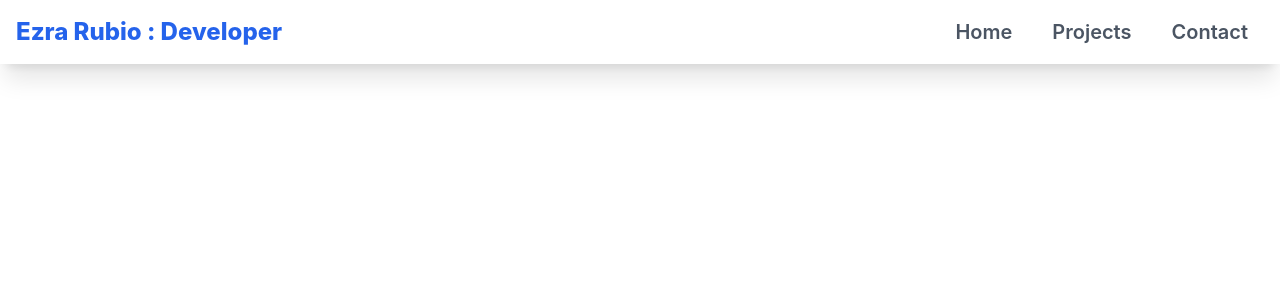
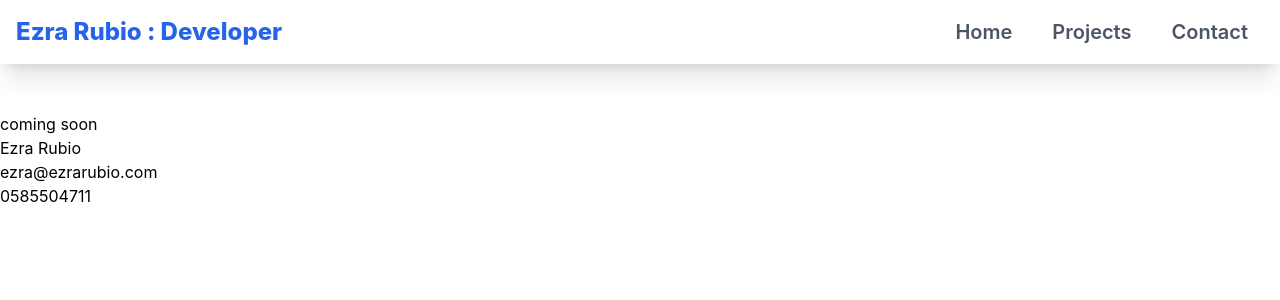
Before and after one commit to ezraRubio/portfolio-site, a Next.js app: page /contact in a window 1280 px wide. Shown: the top 300 px of the page. Built offline with nearby package versions, Linux system fonts and the light colour scheme.

Commit message:
coming soon fix (#6)

```diff
--- a/src/app/contact/page.tsx
+++ b/src/app/contact/page.tsx
@@ -1,5 +1,12 @@
 function Contact() {
-  return <h2 className="m-10">comming soon</h2>;
+  return (
+    <>
+      <h2 className="mt-28">coming soon</h2>
+      <h3> Ezra Rubio </h3>
+      <h3> ezra@ezrarubio.com</h3>
+      <h3> 0585504711 </h3>
+    </>
+  );
 }
 
 export default Contact;
--- a/src/app/page.tsx
+++ b/src/app/page.tsx
@@ -39,7 +39,7 @@ const Home: React.FC = () => {
         style={{ zIndex: 1, translateY: clampedY1 }}
       >
         <div className="text-6xl font-bold text-white mb-6">{hello}</div>
-        <div className="text-4xl font-semibold text-white">
+        <div className="text-4xl font-semibold text-white text-center">
           I'm a{" "}
           <Typical
             wrapper="span"
--- a/src/app/projects/page.tsx
+++ b/src/app/projects/page.tsx
@@ -1,5 +1,12 @@
 function Projects() {
-  return <h2 className="m-10">comming soon</h2>;
+  return (
+    <>
+      <h2 className="mt-28">coming soon</h2>
+      <h3> Ezra Rubio </h3>
+      <h3> ezra@ezrarubio.com</h3>
+      <h3> 0585504711 </h3>
+    </>
+  );
 }
 
 export default Projects;
```
